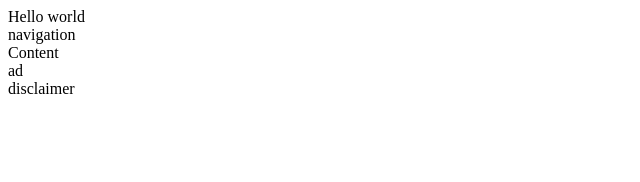
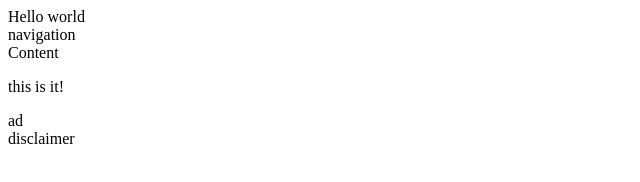
Before and after one commit to tillmannheigel/github-action-pages, a website: page src/index.html in a window 1280 px wide. Shown: the whole page, without its empty margins (0-640 px from the left). Drawn offline with Linux system fonts and the light colour scheme.

Commit message:
add some content

```diff
--- a/src/index.html
+++ b/src/index.html
@@ -16,6 +16,7 @@
 <article>
     <section>
         Content
+        <p>this is it!</p>
     </section>
 </article>
 <aside>ad</aside>
```
